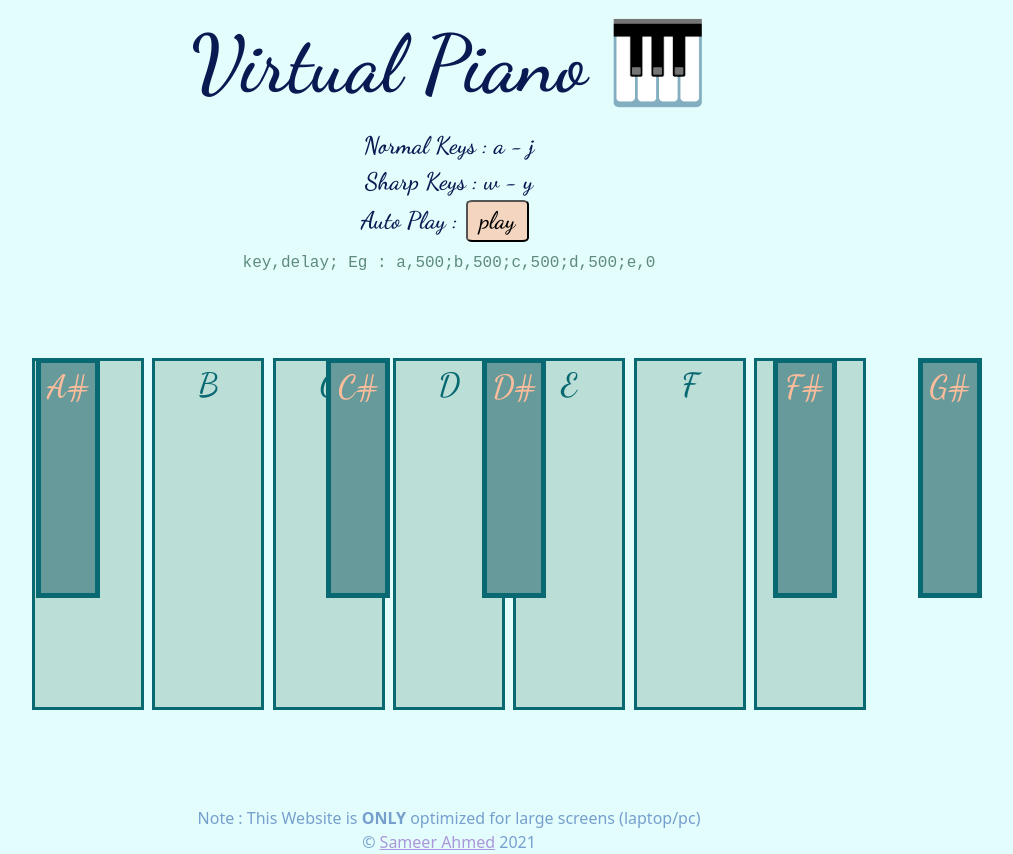
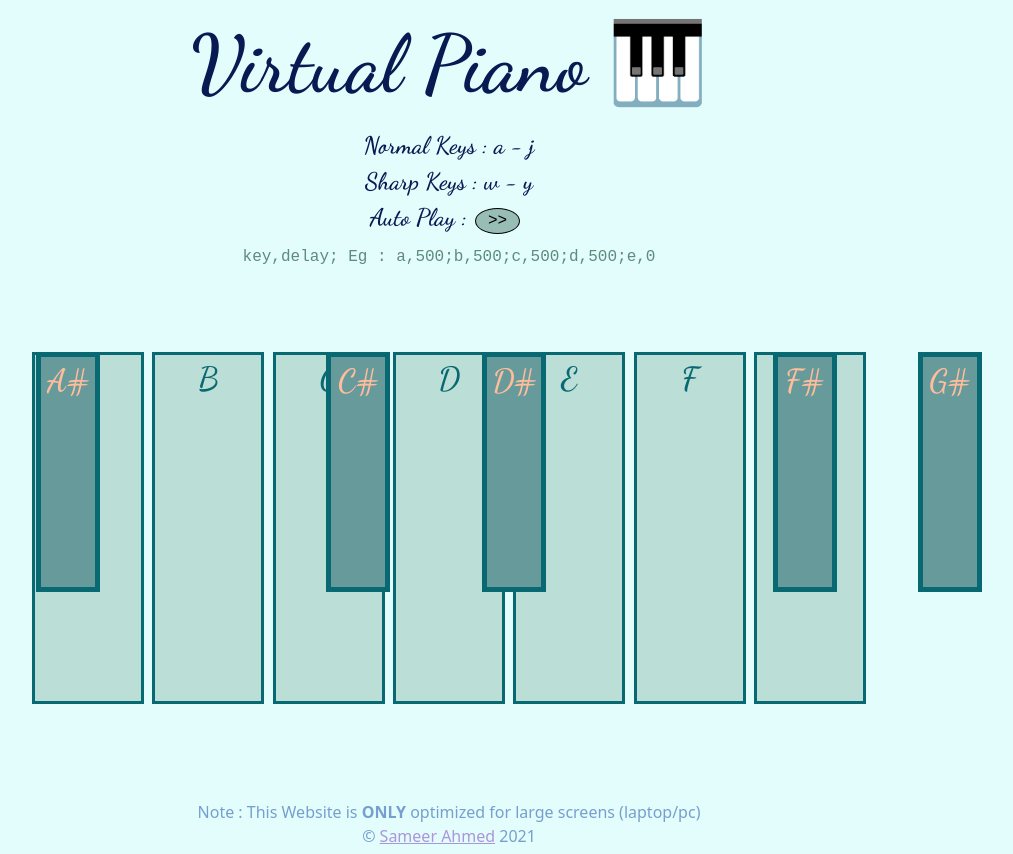
Before and after one commit to sameerad2001/2.-Virtual-Piano, a website: page views/index.html in a window 1280 px wide. Shown: the whole page, without its empty margins (191-1204 px from the left). Drawn offline with nearby package versions, Linux system fonts and the light colour scheme; files that its build step writes are made by us from their sources; files whose address does not match are found by name.

Commit message:
Minor changes; Added readme

```diff
--- a/public/css/styles.css
+++ b/public/css/styles.css
@@ -22,12 +22,20 @@ a {
 }
 
 .auto_play {
-    border-radius: 10%;
+    font-family: monospace;
+    border-radius: 50%;
+    font-size: 1rem;
+    border: 1px solid;
+    padding: 0;
     padding-left: 12px;
     padding-right: 12px;
-    background-color: #FFBD9B9f;
+    background-color: #5E8B7E8f;
     margin-left: 0.5rem;
     margin-right: 0.5rem;
+}
+
+.auto_play:hover {
+    background-color: #0869728f;
 }
 
 .big_head {
--- a/views/index.html
+++ b/views/index.html
@@ -26,7 +26,7 @@ Email : Sameerad2001@gmail.com
     <!-- StyleSheet -->
     <link rel="stylesheet" href="css/styles.css">
 
-    <title>Piano</title>
+    <title>Virtual Piano</title>
 </head>
 
 <body>
@@ -34,7 +34,7 @@ Email : Sameerad2001@gmail.com
 
     <p class="instructions">
         Normal Keys : a - j <br />Sharp Keys : w - y
-        <br/>Auto Play :<button class='auto_play'> play </button>
+        <br/>Auto Play :<button class='auto_play'> >> </button>
         <br/> <span id="auto_play_instruction"> key,delay; Eg : a,500;b,500;c,500;d,500;e,0 </span>
     </p>
 
```
Also changed, not shown: README.md (added), public/img/piano v3 1.gif (added), public/img/piano v3 2.gif (added).
